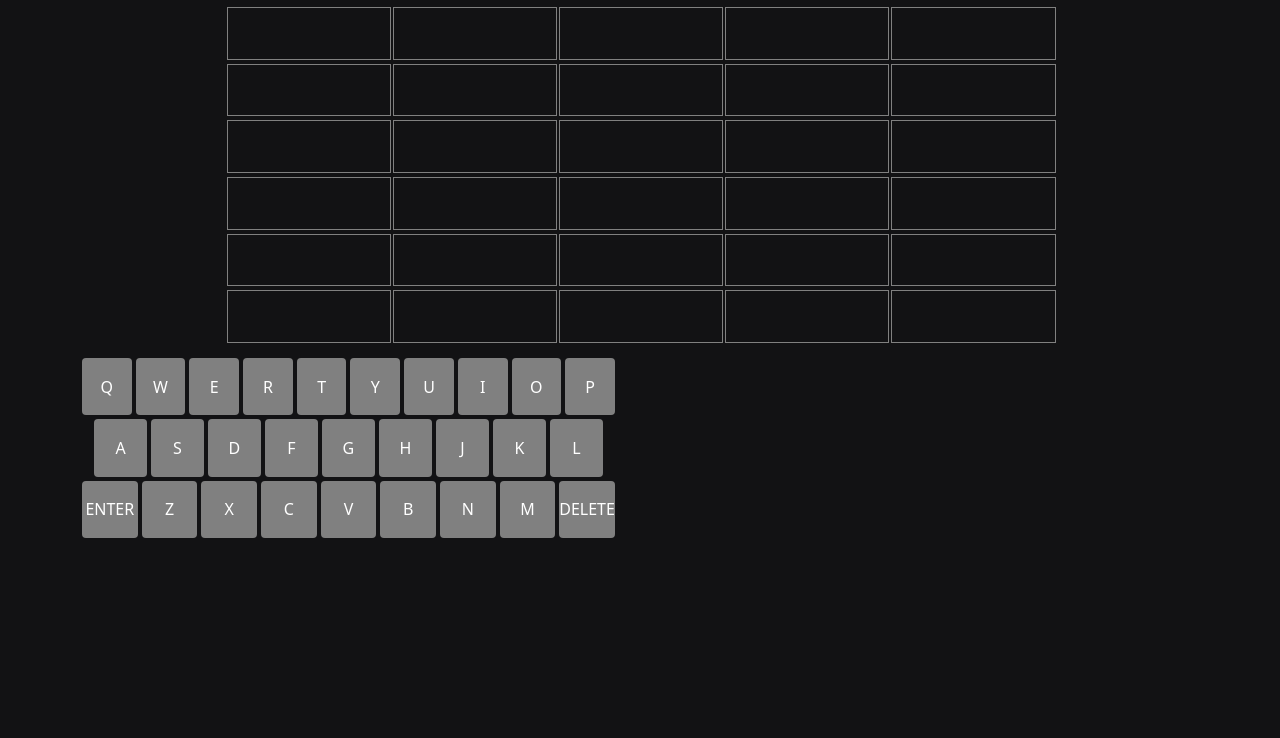
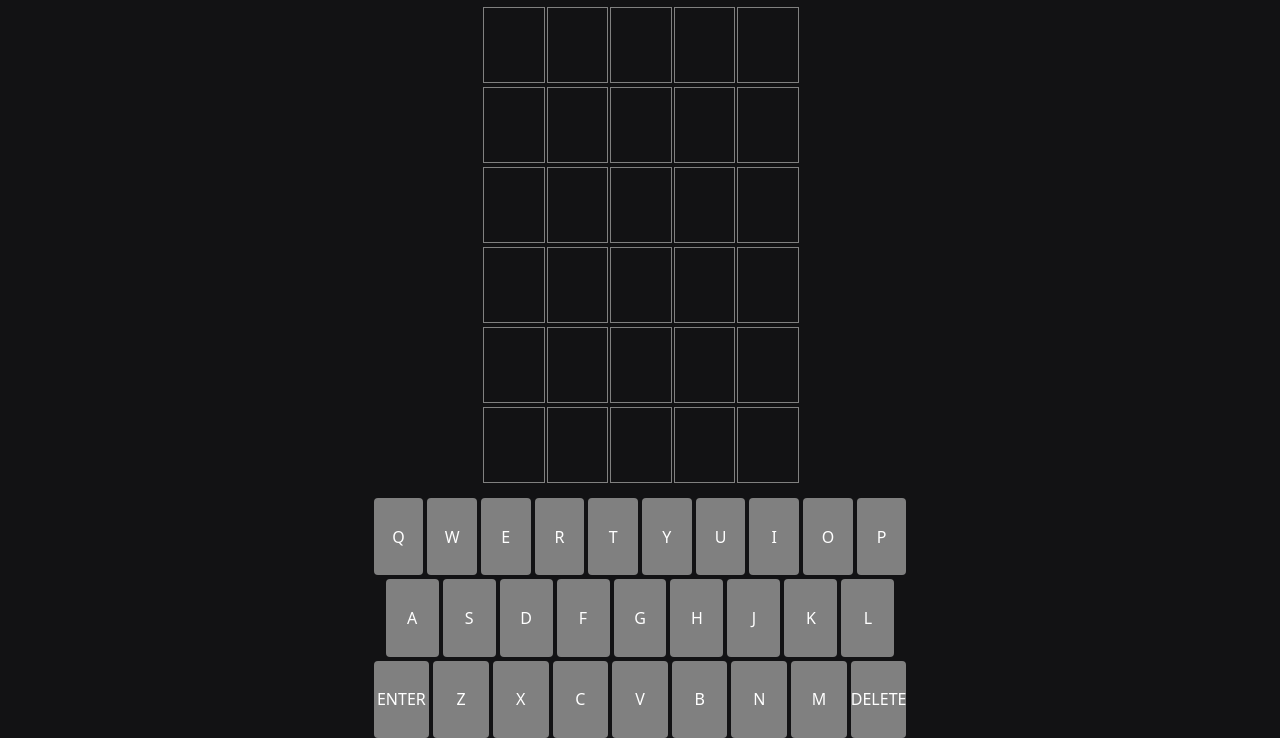
Before and after one commit to drewkeat/wordle-clone, a plain HTML site: page index.html in a window 1280 px wide. Shown: the part 62-800 px from the top of the page. Drawn offline with nearby package versions, Linux system fonts and the light colour scheme.

Commit message:
added some styling for large screens and validWordCheck()

```diff
--- a/index.html
+++ b/index.html
@@ -9,9 +9,9 @@
       href="./bootstrap/bootstrap.min.css"
       type="text/css"
     />
-		<script src="./scripts/Utils/lodash.js"></script>
+    <script src="./scripts/Utils/lodash.js"></script>
     <script src="./bootstrap/bootstrap.bundle.min.js"></script>
-    <script src="./scripts/Utils/jquery.js" type="text/javascript" defer></script>
+    <script src="./scripts/Utils/jquery.js"></script>
     <script src="./scripts/app.js" type="module"></script>
     <link rel="stylesheet" href="./styles.css" type="text/css" />
   </head>
@@ -40,17 +40,13 @@
           </div>
         </div>
       </header>
-      <div id="guess-area" class="flex-fill">
+      <div id="guess-area" class="flex-fill container">
         <div id="guess-box-container" class="container w-75">
           <!--populates guess rows/boxes via JS-->
         </div>
       </div>
       <footer class="">
-<!--         <div id="keyboard" class="container-fluid">
-          <div id="keyboard-row-1"></div>
-          <div id="keyboard-row-2" class="container"></div>
-          <div id="keyboard-row-3"></div>
-        </div> -->
+        <!--populates keyboard via JS-->
       </footer>
     </main>
   </body>
--- a/scripts/Components/GuessBox.js
+++ b/scripts/Components/GuessBox.js
@@ -1,4 +1,4 @@
-const template =  document.createElement('template')
+const template = document.createElement("template");
 
 const style = `
 	display: flex;
@@ -7,7 +7,7 @@ const style = `
 	height: 100%;
 	width: 100%;
 	border: 1px solid green;
-	`
+	`;
 
 template.innerHTML = `
   <style>
@@ -31,30 +31,30 @@ template.innerHTML = `
 	<div class="guess-box">
 		<h1></h1>
 	</div>
-`
+`;
 
-const updateLetter=(ele)=>{	ele.shadowRoot.querySelector('h1').textContent = ele.getAttribute('letter')
+const updateLetter = (ele) => {
+  ele.shadowRoot.querySelector("h1").textContent = ele.getAttribute("letter");
+};
+
+class GuessBox extends HTMLElement {
+  static get observedAttributes() {
+    return ["letter", "class"];
+  }
+  constructor() {
+    super();
+    this.attachShadow({ mode: "open" });
+    this.shadowRoot.appendChild(template.content.cloneNode(true));
+    $("h1").text(this.getAttribute("letter"));
+  }
+
+  connectedCallback() {}
+
+  attributeChangedCallback() {
+    updateLetter(this);
+  }
 }
 
-class GuessBox extends HTMLElement{
-	 static get observedAttributes() {
-    return ['letter', 'class'];
-  }
-	constructor(){
-		super()
-		this.attachShadow({mode: "open"})
-	this.shadowRoot.appendChild(template.content.cloneNode(true))
-		$('h1').text(this.getAttribute('letter'))
-	}
+customElements.define("guess-box", GuessBox);
 
-	connectedCallback(){
-	}
-
-	attributeChangedCallback(){
-		updateLetter(this)
-	}
-}
-
-customElements.define('guess-box', GuessBox)
-
-export default GuessBox
+export default GuessBox;
--- a/scripts/app.js
+++ b/scripts/app.js
@@ -1,7 +1,8 @@
 import GuessBox from "./Components/GuessBox.js";
-import Keyboard from "./Components/Keyboard.js"
-import {startNewRound, fillGuessBoxContainer, setActiveBox, setActiveRow, checkGuess, handleKeyClick} from "./globals.js"
+import Keyboard from "./Components/Keyboard.js";
+import { startNewRound } from "./globals.js";
 
 $(".navbar button").click((e) => alert(`${e.target.parentNode?.id} clicked`));
 
-startNewRound()
+startNewRound();
+console.log($("guess-box.active").children());
--- a/scripts/globals.js
+++ b/scripts/globals.js
@@ -9,27 +9,35 @@ const startNewRound = () => {
 
   setActiveBox();
 
-	addKeyboard(keyWord)
+  addKeyboard(keyWord);
 
+  // $("body").on("keydown", (e) => {
+  //   const letter = e.key.toUpperCase();
+  //   if (
+  //     !![...$("#keyboard input")].find((ele) => ele.value === letter) ||
+  //     letter === "BACKSPACE" ||
+  //     letter === "RETURN"
+  //   ) {
+  //     handleKeyClick(e, keyWord);
+  //   }
+  // });
 };
 
 const addKeyboard = (keyWord) => {
-
   //toggle here
   // const keyboard = $('<keyboard-ele class="container-fluid"></keyboard-ele>')
   // keyboard.attr('key', keyWord)
   // $('footer').append(keyboard)
 
-
   //start comment for testing keyboard component
-	$('footer').html('')
-	$('footer').append(`
-	<div id="keyboard" class="container-fluid">
+  $("footer").html("");
+  $("footer").append(`
+	<div id="keyboard" class="container-fluid justify-content-center">
     <div id="keyboard-row-1"></div>
     <div id="keyboard-row-2" class="container"></div>
     <div id="keyboard-row-3"></div>
 	</div>
-	`)
+	`);
 
   let keyboardKeys = "QWERTYUIOPASDFGHJKLZXCVBNM".split("");
   keyboardKeys.push("DELETE");
@@ -39,12 +47,12 @@ const addKeyboard = (keyWord) => {
 
   keyEle.click((e) => {
     handleKeyClick(e, keyWord);
-		$(e.target).removeClass('clicked')
+    $(e.target).removeClass("clicked");
   });
 
   keyboardKeys.forEach((ele, i) => {
     let key = keyEle.clone(true);
-	  $(key).attr('value', ele)
+    $(key).attr("value", ele);
     switch (true) {
       case i < 10:
         $("#keyboard-row-1").append(key);
@@ -55,10 +63,23 @@ const addKeyboard = (keyWord) => {
       default:
         $("#keyboard-row-3").append(key);
     }
-		let enterKey = $(key).attr('value') === 'ENTER'
+    let enterKey = $(key).attr("value") === "ENTER";
   });
+
+  $("body").off();
+  const handleKeyPress = (e) => {
+    const letter = e.key.toUpperCase();
+    if (
+      !![...$("#keyboard input")].find((ele) => ele.value === letter) ||
+      letter === "BACKSPACE" ||
+      letter === "RETURN"
+    ) {
+      handleKeyClick(e, keyWord);
+    }
+  };
+  $("body").on("keydown", (e) => handleKeyPress(e));
   //end comment
-}
+};
 
 const setActiveBox = (target) => {
   const boxes = $(".guess-row.active guess-box");
@@ -86,7 +107,7 @@ const setActiveBox = (target) => {
 
 const fillGuessBoxContainer = () => {
   const container = $("#guess-box-container");
-	container.html('')
+  container.html("");
   for (var i = 0; i < 6; i++) {
     let guessRow = $(`
 			<div class="guess-row row g-1"></div>
@@ -108,7 +129,12 @@ const setActiveRow = () => {
 };
 
 const checkGuess = (keyWord) => {
-  let boxes = $(".guess-row.active guess-box");
+  const boxes = $(".guess-row.active guess-box");
+  const word = [...boxes].map((ele) => ele.getAttribute("letter")).join("");
+  if (validWordCheck(word)) {
+    alert("invalid word");
+    return false;
+  }
   boxes.each((i, b) => {
     let letter = $(b).attr("letter");
     switch (true) {
@@ -119,43 +145,40 @@ const checkGuess = (keyWord) => {
         $(b).addClass("includes");
         break;
       default:
-			  $(b).addClass("invalid")
+        $(b).addClass("invalid");
         null;
     }
   });
-  return checkWin(keyWord)
+  return checkWin(keyWord);
 };
 
 const checkWin = (keyWord) => {
   switch (true) {
     case $(".guess-row.active guess-box.correct").length === 5:
-		  alert("You Win!")
-			return true
+      alert("You Win!");
+      return true;
       break;
-		case $('.guess-row').index($('.guess-row.active'))===5:
-				alert('You are out of guesses \n The word was '+ keyWord.join(''))
-				$('.guess-row.active').removeClass('active')
-				return true
-				break
+    case $(".guess-row").index($(".guess-row.active")) === 5:
+      alert("You are out of guesses \n The word was " + keyWord.join(""));
+      $(".guess-row.active").removeClass("active");
+      return true;
+      break;
     default:
-		  return false
+      return false;
   }
-}
+};
 
 const handleKeyClick = (e, keyWord) => {
-	$(e.target).addClass('clicked')
-  let letter = e.target.value;
+  $(e.target).addClass("clicked");
+  let letter = e.target.value || e.key.toUpperCase();
   let activeBox = $("guess-box.active");
   let idx = activeBox.index();
-	let prevBox = $('.active guess-box').get(idx - 1)
+  let prevBox = $(".active guess-box").get(idx - 1);
   switch (true) {
     case letter === "ENTER":
-      checkGuess(keyWord) ?
-			startNewRound() :
-			(setActiveRow(),
-      setActiveBox())
+      checkGuess(keyWord) ? startNewRound() : (setActiveRow(), setActiveBox());
       break;
-    case letter === "DELETE":
+    case letter === "DELETE" || letter === "BACKSPACE":
       !!$(activeBox).attr("letter")
         ? $(activeBox).attr("letter", "")
         : setActiveBox($(prevBox));
@@ -167,4 +190,17 @@ const handleKeyClick = (e, keyWord) => {
   }
 };
 
-export {startNewRound, fillGuessBoxContainer, setActiveBox, setActiveRow, checkGuess, handleKeyClick}
+const validWordCheck = async (word) => {
+  return await fetch(
+    `https://api.dictionaryapi.dev/api/v2/entries/en/${word}`
+  ).then((resp) => resp.ok);
+};
+
+export {
+  startNewRound,
+  fillGuessBoxContainer,
+  setActiveBox,
+  setActiveRow,
+  checkGuess,
+  handleKeyClick,
+};
--- a/styles.css
+++ b/styles.css
@@ -19,19 +19,19 @@ html {
 body {
   background: var(--colors-main-bg);
   color: var(--colors-text-light);
-  height: 75vh;
+  height: 100vh;
 }
 
 main {
   height: 100%;
 }
 
-header {
-  /*	border: 1px solid red;*/
-}
+/* header {
+  	border: 1px solid red;
+} */
 
 #guess-area {
-  /*	border: 1px solid blue;*/
+  max-width: 30rem;
 }
 
 footer {
@@ -114,16 +114,16 @@ keyboard-ele {
   align-items: center;
   justify-content: center;
   background: grey;
-	color: var(--colors-text-light)
+  color: var(--colors-text-light);
   height: 100%;
-	border: none;
+  border: none;
   border-radius: 0.25rem;
   padding: 0;
 }
 
 .key:hover {
-	transition: background .5s;
-	background: red;
+  transition: background 0.5s;
+  background: red;
 }
 
 /*.guess-row.active {
@@ -143,5 +143,5 @@ keyboard-ele {
 }
 
 .invalid {
-	background: darkgrey;
+  background: darkgrey;
 }
```
Lines whose indentation alone changed are shown as unchanged.
